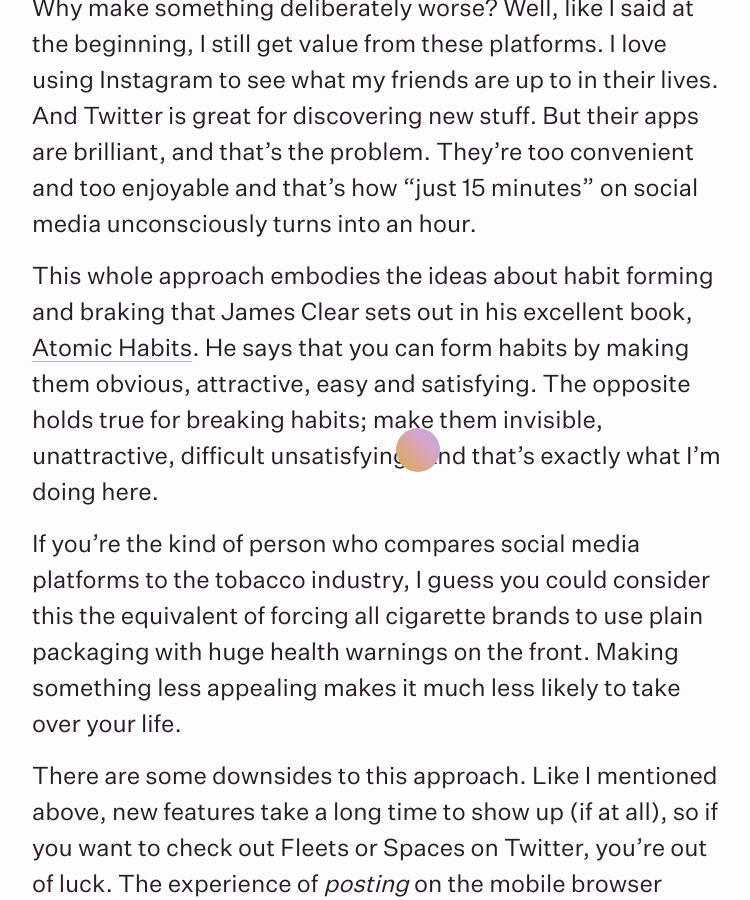
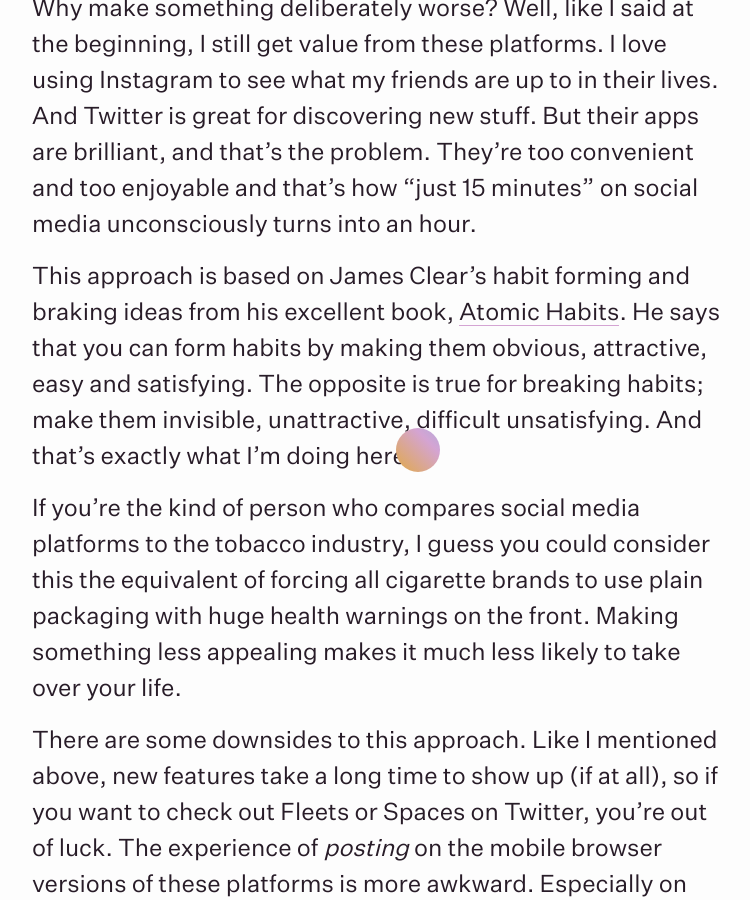
Before and after one commit to freddiewrites/freddiewrites.github.io, a Jekyll site: the page built from _posts/2021-04-03-making-social-media-painful.md, in a window 1280 px wide and 900 px high, scrolled down 1933 px. Shown: the whole window, without its empty margins (32-782 px from the left). Built offline with Jekyll 4.4.1, drawn with Linux system fonts in a browser that asks for light colours.

Commit message:
Copy tweaks

```diff
--- a/_posts/2021-04-03-making-social-media-painful.md
+++ b/_posts/2021-04-03-making-social-media-painful.md
@@ -17,7 +17,7 @@
 
 Why make something deliberately worse? Well, like I said at the beginning, I still get value from these platforms. I love using Instagram to see what my friends are up to in their lives. And Twitter is great for discovering new stuff. But their apps are brilliant, and that’s the problem. They’re too convenient and too enjoyable and that’s how “just 15 minutes” on social media unconsciously turns into an hour.
 
-This whole approach embodies the ideas about habit forming and braking that James Clear sets out in his excellent book, [Atomic Habits](https://uk.bookshop.org/books/atomic-habits-the-life-changing-million-copy-1-bestseller/9781847941831). He says that you can form habits by making them obvious, attractive, easy and satisfying. The opposite holds true for breaking habits; make them invisible, unattractive, difficult unsatisfying. And that’s exactly what I’m doing here.
+This approach is based on James Clear’s habit forming and braking ideas from his excellent book, [Atomic Habits](https://uk.bookshop.org/books/atomic-habits-the-life-changing-million-copy-1-bestseller/9781847941831). He says that you can form habits by making them obvious, attractive, easy and satisfying. The opposite is true for breaking habits; make them invisible, unattractive, difficult unsatisfying. And that’s exactly what I’m doing here.
 
 If you’re the kind of person who compares social media platforms to the tobacco industry, I guess you could consider this the equivalent of forcing all cigarette brands to use plain packaging with huge health warnings on the front. Making something less appealing makes it much less likely to take over your life.
 
```
